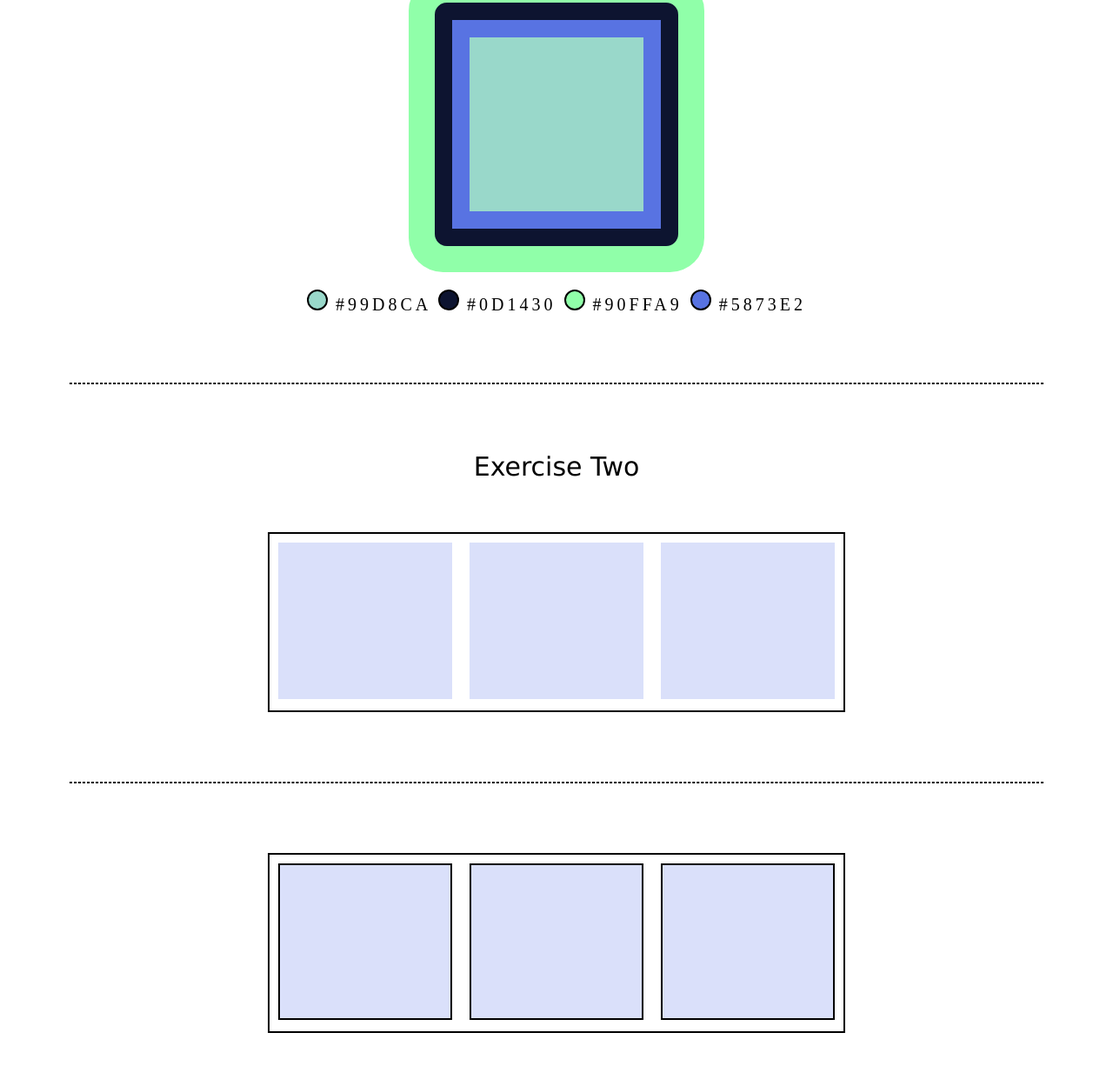
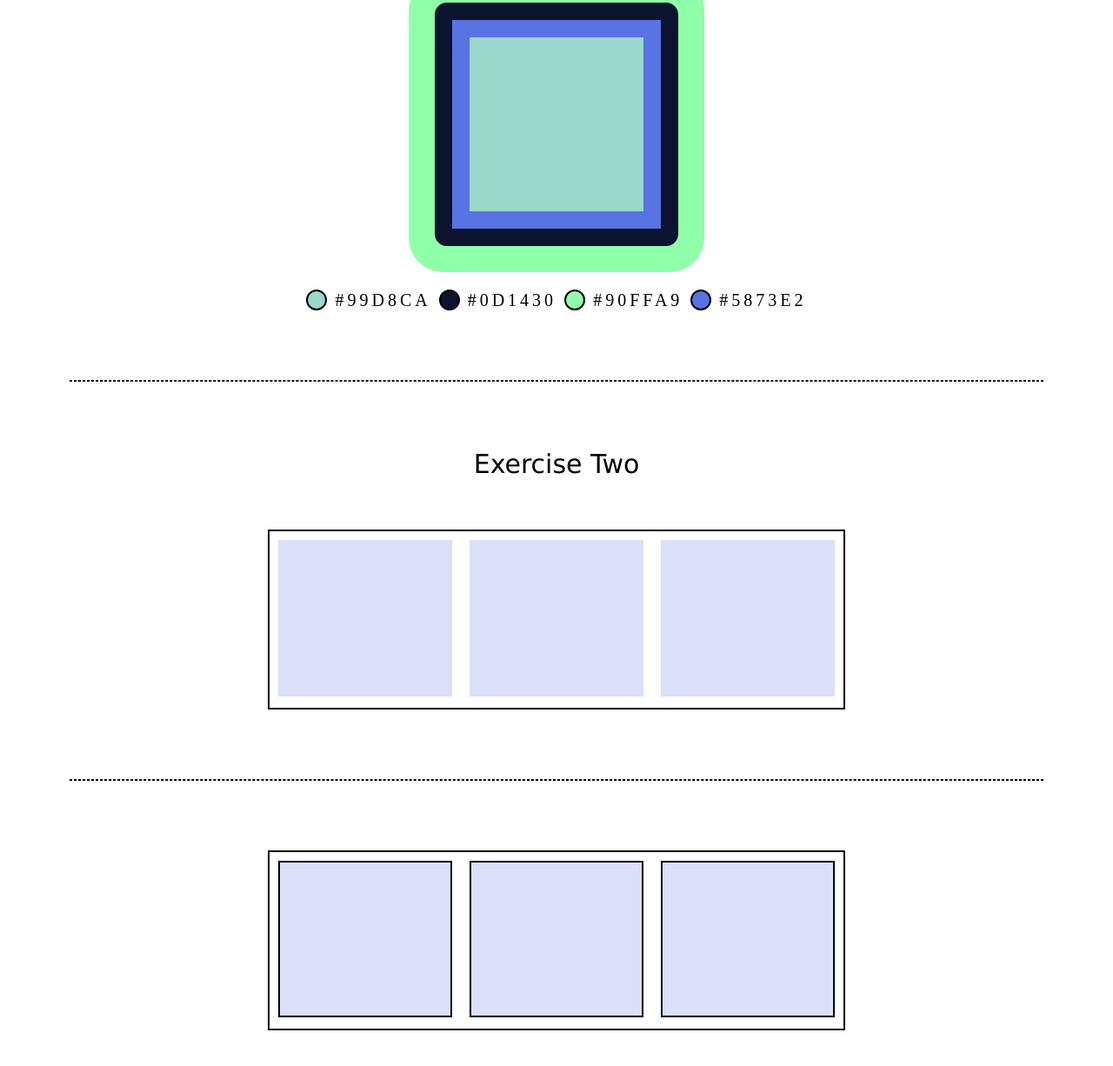
Before and after one commit to zehan12/checkpoint-1-html-and-css, a plain HTML site: page index.html in a window 1280 px wide. Shown: the part 342-1568 px from the top of the page at 87% size. Before the commit the page ends 1530 px from the top, so only its background shows below. Drawn offline with Linux system fonts and the light colour scheme.

Commit message:
improving mistake

```diff
--- a/index.html
+++ b/index.html
@@ -25,17 +25,17 @@
         </div>
 
         <div class="container">
-          <span class="circle light-green"></span>
-          <span>#99D8CA</span>
+          <span class="circle light-green verticle-align"></span>
+          <span class="verticle-align">#99D8CA</span>
 
-          <span class="circle dark-blue"></span>
-          <span>#0D1430</span>
+          <span class="circle dark-blue verticle-align"></span>
+          <span class="verticle-align">#0D1430</span>
 
-          <span class="circle green"></span>
-          <span>#90FFA9</span>
+          <span class="circle green verticle-align"></span>
+          <span class="verticle-align">#90FFA9</span>
 
-          <span class="circle blue"></span>
-          <span>#5873E2</span>
+          <span class="circle blue verticle-align"></span>
+          <span class="verticle-align">#5873E2</span>
         </div>
         <hr>
       </figure>
@@ -51,7 +51,7 @@
         </div>
       </figure>
       <hr>
-      <figure>
+      <figure class="section-padding">
         <div class="big-container">
           <div class="small-box border"></div><!--
           --><div class="small-box border"></div><!--it remove space between box
--- a/style.css
+++ b/style.css
@@ -145,11 +145,12 @@ hr{
 .heading-page2{
     font-size: 40px;
     font-weight: bold;
+    padding-top: 30px;
 }
 .button{
     background-color: #19BB3D;
     padding: 20px 50px;
-    border-radius: 25px;
+    border-radius: 40px;
     color: white;
     font-family:Verdana, Geneva, Tahoma, sans-serif;
     border: none;
@@ -185,3 +186,10 @@ img{
     font-size: 20px;
     line-height: 1.2;
 }
+
+.verticle-align{
+    vertical-align: middle;
+}
+.section-padding{
+    padding-bottom: 100px;
+}
```
